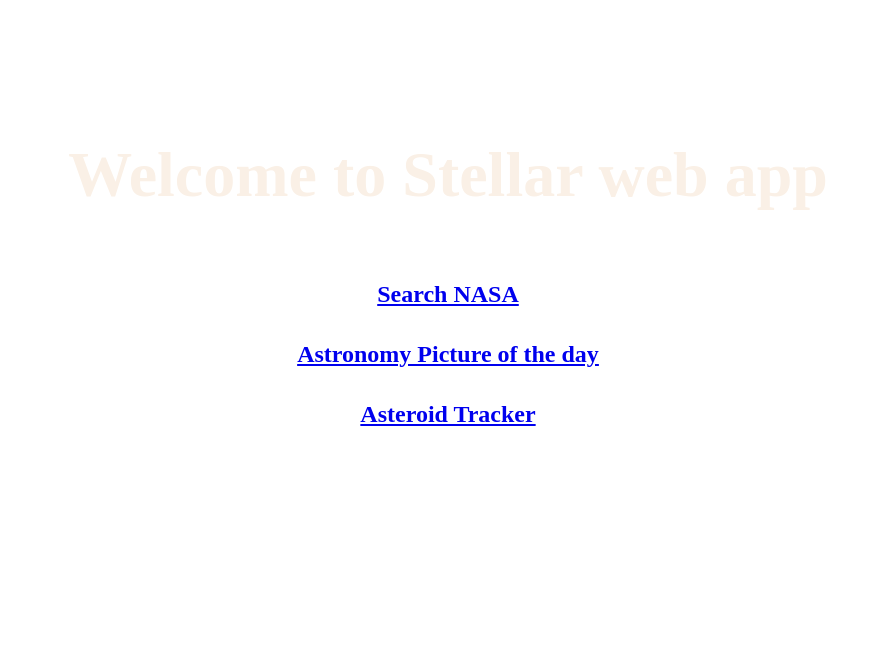
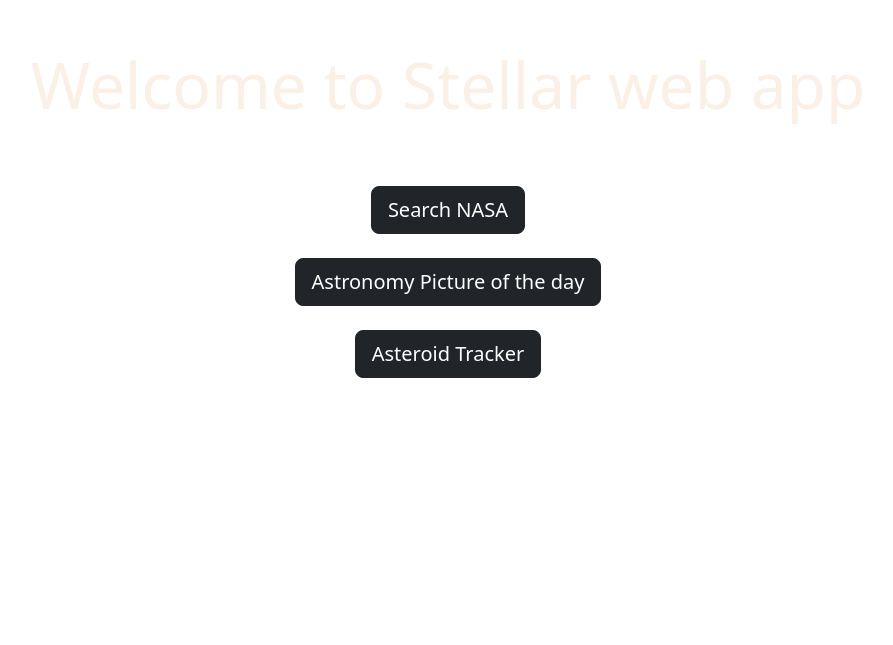
Before and after one commit to para-docx/stellar-web-app, a Next.js app: page / in a window 1280 px wide. Shown: the part 155-800 px from the top of the page, without its empty margins (192-1085 px from the left). Built offline with nearby package versions, Linux system fonts and the light colour scheme.

Commit message:
fixed errors

```diff
--- a/pages/Asteroid.js
+++ b/pages/Asteroid.js
@@ -20,7 +20,6 @@
 	const data = useAsync(fetchData, []);
 
 	if (data.loading) {
-		// document.title = 'Counting potential earth HAZARDS…';
 
 		return (
 			<p>
--- /dev/null
+++ b/pages/_app.js
@@ -0,0 +1,8 @@
+import '../styles/globals.css'
+import 'bootstrap/dist/css/bootstrap.css';
+
+function MyApp({ Component, pageProps }) {
+  return <Component {...pageProps} />
+}
+
+export default MyApp
```
